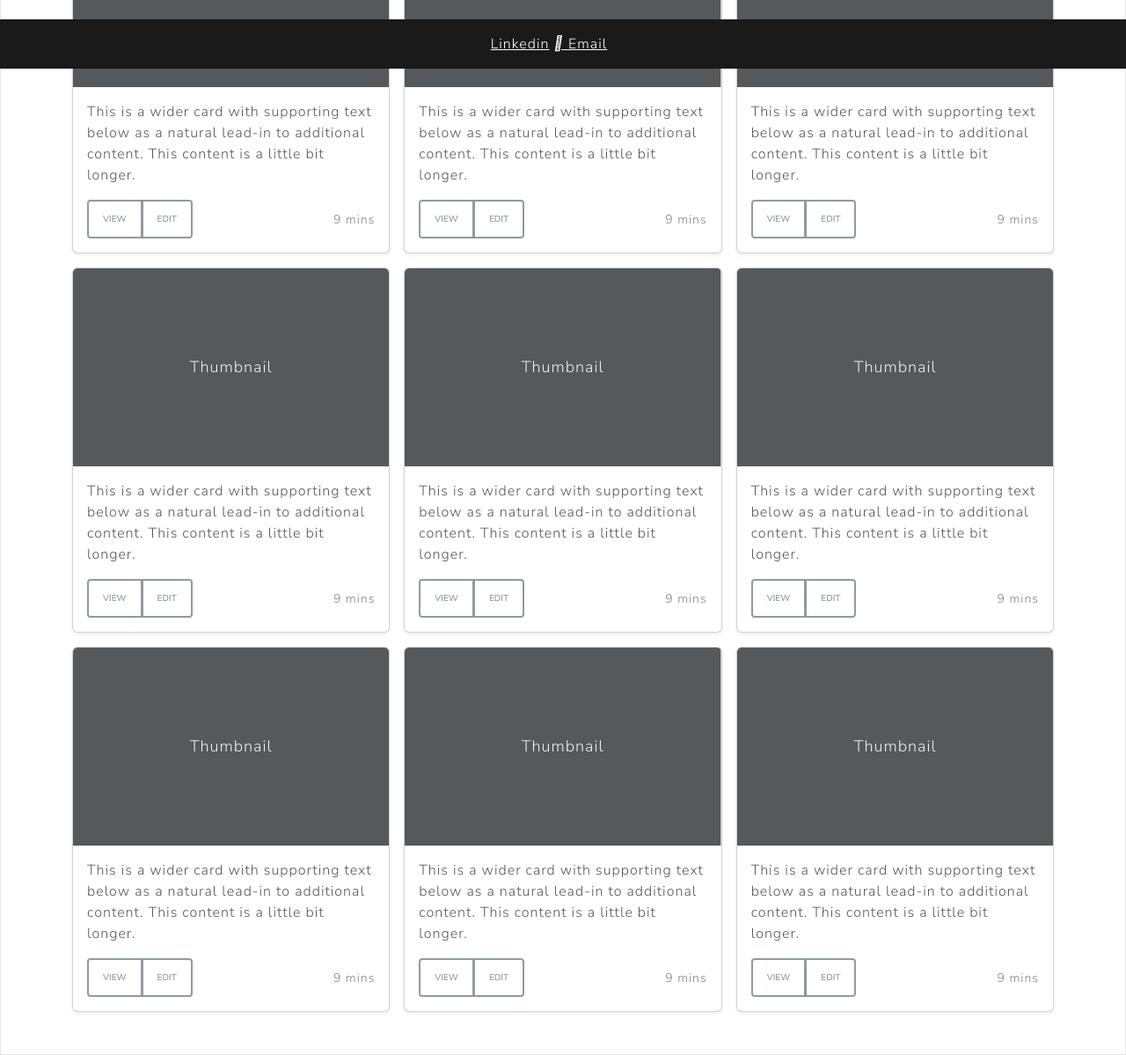
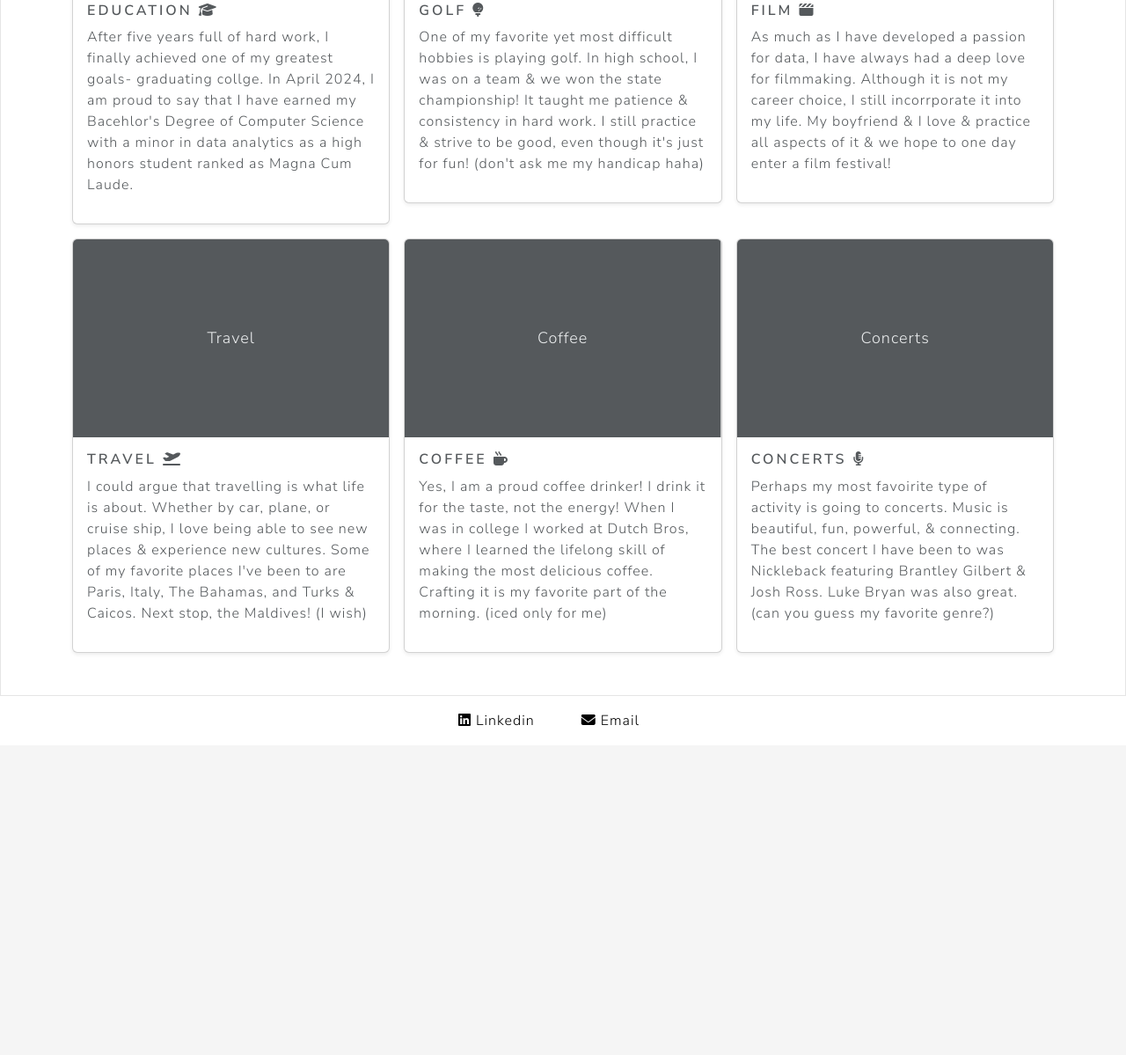
Before and after one commit to katelinw/DataAnalyticsPortfolio, a plain HTML site: page About.html in a window 1280 px wide. Shown: the part 722-1921 px from the top of the page at 88% size. After the commit the page ends 1569 px from the top, so only its background shows below. Drawn offline with nearby package versions, Linux system fonts and the light colour scheme.

Commit message:
updates & portfolio page edits

```diff
--- a/About.html
+++ b/About.html
@@ -7,8 +7,7 @@
     <title>Katelin's Portfolio</title>
     <link href="https://cdn.jsdelivr.net/npm/bootstrap@5.3.3/dist/css/bootstrap.min.css" rel="stylesheet">
     <link rel="stylesheet" href="bootstrap.min.css">
-    <link rel="stylesheet" href="https://cdnjs.cloudflare.com/ajax/libs/font-awesome/4.7.0/css/font-awesome.min.css">
-
+    <link rel="stylesheet" href="https://cdnjs.cloudflare.com/ajax/libs/font-awesome/6.5.1/css/all.min.css">
     <style>
       .bd-placeholder-img {
         font-size: 1.125rem;
@@ -25,17 +24,18 @@
       }
     </style>
 
-  </head>
-  <body>
+</head>
+<body style="background-color: #F5F5F5;">
 
+    <!-- NAV -->
     <nav class="navbar navbar-expand-lg bg-primary" data-bs-theme="dark">
         <div class="container-fluid" style="margin-left: 30px; margin-right: 20px;">
-        <a class="navbar-brand" href="#">Katelin Wooden</a>
+        <a class="navbar-brand" style="margin-left: 155px;" href="#">Katelin Wooden</a>
         <button class="navbar-toggler" type="button" data-bs-toggle="collapse" data-bs-target="#navbarColor01" aria-controls="navbarColor01" aria-expanded="false" aria-label="Toggle navigation">
             <span class="navbar-toggler-icon"></span>
         </button>
         <div class="collapse navbar-collapse" id="navbarColor01">
-            <ul class="navbar-nav ms-auto">
+            <ul class="navbar-nav ms-auto" style="margin-right: 155px;">
                 <li class="nav-item">
                     <a class="nav-link" href="Index.html">Home
                     </a>
@@ -45,7 +45,7 @@
                     <span class="visually-hidden">(current)</span>
                 </li>
                 <li class="nav-item">
-                    <a class="nav-link" href="#">Portfolio</a>
+                    <a class="nav-link" href="Portfolio.html">Portfolio</a>
                 </li>
                 <li class="nav-item">
                     <a class="nav-link" href="#">Resume</a>
@@ -57,185 +57,109 @@
         </div>
         </div>
     </nav>
+    <!-- END OF NAV -->
 
-  <section class="py-5 text-center container">
-    <div class="row py-lg-5">
-      <div class="col-lg-6 col-md-8 mx-auto">
-        <h1 class="fw-light">About Me</h1>
-        <p class="lead text-muted">Something short and leading about the collection below—its contents, the creator, etc. Make it short and sweet, but not too short so folks don’t simply skip over it entirely.</p>
-        <p>
-          <a href="#" class="btn btn-primary my-2">Main call to action</a>
-          <a href="#" class="btn btn-secondary my-2">Secondary action</a>
-        </p>
-      </div>
-    </div>
-  </section>
+    <!-- TOP -->
+    <section class="pt-5 pb-3 text-center container">
+        <div class="row py-lg-5">
+            <div class="col-lg-6 col-md-8 mx-auto">
+                <h1 class="fw-light">About Me</h1>
+                <p class="lead text-muted">I believe personallity & interests are just as important as knowledge & skill. So, here's some personal info about me! I am a 20 year-old from Las Vegas living in Rockwall, TX.</p>
+            </div>
+        </div>
+    </section>
+    <!-- END OF TOP -->
 
+    <!-- CARDS -->
   <div class="album py-5 bg-light">
     <div class="container">
+      <div class="row row-cols-1 row-cols-sm-2 row-cols-md-3 g-3">
 
-      <div class="row row-cols-1 row-cols-sm-2 row-cols-md-3 g-3">
         <div class="col">
           <div class="card shadow-sm">
-            <svg class="bd-placeholder-img card-img-top" width="100%" height="225" xmlns="http://www.w3.org/2000/svg" role="img" aria-label="Placeholder: Thumbnail" preserveAspectRatio="xMidYMid slice" focusable="false"><title>Placeholder</title><rect width="100%" height="100%" fill="#55595c"/><text x="50%" y="50%" fill="#eceeef" dy=".3em">Thumbnail</text></svg>
-
+            <svg class="bd-placeholder-img card-img-top" width="100%" height="225" role="img" focusable="false"><rect width="100%" height="100%" fill="#55595c" /><text x="50%" y="50%" fill="#eceeef" dy=".3em">Graduation</text></svg>
             <div class="card-body">
-              <p class="card-text">This is a wider card with supporting text below as a natural lead-in to additional content. This content is a little bit longer.</p>
-              <div class="d-flex justify-content-between align-items-center">
-                <div class="btn-group">
-                  <button type="button" class="btn btn-sm btn-outline-secondary">View</button>
-                  <button type="button" class="btn btn-sm btn-outline-secondary">Edit</button>
-                </div>
-                <small class="text-muted">9 mins</small>
-              </div>
+                <h5>Education  <i class="fa-solid fa-graduation-cap"></i></h5>
+                <p class="card-text">After five years full of hard work, I finally achieved one of my greatest goals- graduating collge. In April 2024, I am proud to say that I have earned my Bacehlor's Degree of Computer Science with a minor in data analytics as a high honors student ranked as Magna Cum Laude.</p>
+                <div class="d-flex justify-content-between align-items-center">
             </div>
-          </div>
-        </div>
-        <div class="col">
-          <div class="card shadow-sm">
-            <svg class="bd-placeholder-img card-img-top" width="100%" height="225" xmlns="http://www.w3.org/2000/svg" role="img" aria-label="Placeholder: Thumbnail" preserveAspectRatio="xMidYMid slice" focusable="false"><title>Placeholder</title><rect width="100%" height="100%" fill="#55595c"/><text x="50%" y="50%" fill="#eceeef" dy=".3em">Thumbnail</text></svg>
-
-            <div class="card-body">
-              <p class="card-text">This is a wider card with supporting text below as a natural lead-in to additional content. This content is a little bit longer.</p>
-              <div class="d-flex justify-content-between align-items-center">
-                <div class="btn-group">
-                  <button type="button" class="btn btn-sm btn-outline-secondary">View</button>
-                  <button type="button" class="btn btn-sm btn-outline-secondary">Edit</button>
-                </div>
-                <small class="text-muted">9 mins</small>
-              </div>
-            </div>
-          </div>
-        </div>
-        <div class="col">
-          <div class="card shadow-sm">
-            <svg class="bd-placeholder-img card-img-top" width="100%" height="225" xmlns="http://www.w3.org/2000/svg" role="img" aria-label="Placeholder: Thumbnail" preserveAspectRatio="xMidYMid slice" focusable="false"><title>Placeholder</title><rect width="100%" height="100%" fill="#55595c"/><text x="50%" y="50%" fill="#eceeef" dy=".3em">Thumbnail</text></svg>
-
-            <div class="card-body">
-              <p class="card-text">This is a wider card with supporting text below as a natural lead-in to additional content. This content is a little bit longer.</p>
-              <div class="d-flex justify-content-between align-items-center">
-                <div class="btn-group">
-                  <button type="button" class="btn btn-sm btn-outline-secondary">View</button>
-                  <button type="button" class="btn btn-sm btn-outline-secondary">Edit</button>
-                </div>
-                <small class="text-muted">9 mins</small>
-              </div>
             </div>
           </div>
         </div>
 
         <div class="col">
           <div class="card shadow-sm">
-            <svg class="bd-placeholder-img card-img-top" width="100%" height="225" xmlns="http://www.w3.org/2000/svg" role="img" aria-label="Placeholder: Thumbnail" preserveAspectRatio="xMidYMid slice" focusable="false"><title>Placeholder</title><rect width="100%" height="100%" fill="#55595c"/><text x="50%" y="50%" fill="#eceeef" dy=".3em">Thumbnail</text></svg>
-
+            <svg class="bd-placeholder-img card-img-top" width="100%" height="225" role="img" focusable="false"><rect width="100%" height="100%" fill="#55595c"/><text x="50%" y="50%" fill="#eceeef" dy=".3em">Golf</text></svg>
             <div class="card-body">
-              <p class="card-text">This is a wider card with supporting text below as a natural lead-in to additional content. This content is a little bit longer.</p>
-              <div class="d-flex justify-content-between align-items-center">
-                <div class="btn-group">
-                  <button type="button" class="btn btn-sm btn-outline-secondary">View</button>
-                  <button type="button" class="btn btn-sm btn-outline-secondary">Edit</button>
+                <h5>Golf  <i class="fa-solid fa-golf-ball-tee"></i></h5>
+                <p class="card-text">One of my favorite yet most difficult hobbies is playing golf. In high school, I was on a team & we won the state championship! It taught me patience & consistency in hard work. I still practice & strive to be good, even though it's just for fun! (don't ask me my handicap haha)</p>
+                <div class="d-flex justify-content-between align-items-center">
                 </div>
-                <small class="text-muted">9 mins</small>
-              </div>
-            </div>
-          </div>
-        </div>
-        <div class="col">
-          <div class="card shadow-sm">
-            <svg class="bd-placeholder-img card-img-top" width="100%" height="225" xmlns="http://www.w3.org/2000/svg" role="img" aria-label="Placeholder: Thumbnail" preserveAspectRatio="xMidYMid slice" focusable="false"><title>Placeholder</title><rect width="100%" height="100%" fill="#55595c"/><text x="50%" y="50%" fill="#eceeef" dy=".3em">Thumbnail</text></svg>
-
-            <div class="card-body">
-              <p class="card-text">This is a wider card with supporting text below as a natural lead-in to additional content. This content is a little bit longer.</p>
-              <div class="d-flex justify-content-between align-items-center">
-                <div class="btn-group">
-                  <button type="button" class="btn btn-sm btn-outline-secondary">View</button>
-                  <button type="button" class="btn btn-sm btn-outline-secondary">Edit</button>
-                </div>
-                <small class="text-muted">9 mins</small>
-              </div>
-            </div>
-          </div>
-        </div>
-        <div class="col">
-          <div class="card shadow-sm">
-            <svg class="bd-placeholder-img card-img-top" width="100%" height="225" xmlns="http://www.w3.org/2000/svg" role="img" aria-label="Placeholder: Thumbnail" preserveAspectRatio="xMidYMid slice" focusable="false"><title>Placeholder</title><rect width="100%" height="100%" fill="#55595c"/><text x="50%" y="50%" fill="#eceeef" dy=".3em">Thumbnail</text></svg>
-
-            <div class="card-body">
-              <p class="card-text">This is a wider card with supporting text below as a natural lead-in to additional content. This content is a little bit longer.</p>
-              <div class="d-flex justify-content-between align-items-center">
-                <div class="btn-group">
-                  <button type="button" class="btn btn-sm btn-outline-secondary">View</button>
-                  <button type="button" class="btn btn-sm btn-outline-secondary">Edit</button>
-                </div>
-                <small class="text-muted">9 mins</small>
-              </div>
             </div>
           </div>
         </div>
 
         <div class="col">
           <div class="card shadow-sm">
-            <svg class="bd-placeholder-img card-img-top" width="100%" height="225" xmlns="http://www.w3.org/2000/svg" role="img" aria-label="Placeholder: Thumbnail" preserveAspectRatio="xMidYMid slice" focusable="false"><title>Placeholder</title><rect width="100%" height="100%" fill="#55595c"/><text x="50%" y="50%" fill="#eceeef" dy=".3em">Thumbnail</text></svg>
+            <svg class="bd-placeholder-img card-img-top" width="100%" height="225" role="img" focusable="false"><rect width="100%" height="100%" fill="#55595c"/><text x="50%" y="50%" fill="#eceeef" dy=".3em">Film</text></svg>
+            <div class="card-body">
+                <h5>Film  <i class="fa-solid fa-clapperboard"></i></h5>
+                <p class="card-text">As much as I have developed a passion for data, I have always had a deep love for filmmaking. Although it is not my career choice, I still incorrporate it into my life. My boyfriend & I love & practice all aspects of it & we hope to one day enter a film festival!</p>
+                <div class="d-flex justify-content-between align-items-center">
+                </div>
+            </div>
+          </div>
+        </div>
 
+        <div class="col">
+          <div class="card shadow-sm">
+            <svg class="bd-placeholder-img card-img-top" width="100%" height="225" role="img" focusable="false"><rect width="100%" height="100%" fill="#55595c"/><text x="50%" y="50%" fill="#eceeef" dy=".3em">Travel</text></svg>
             <div class="card-body">
-              <p class="card-text">This is a wider card with supporting text below as a natural lead-in to additional content. This content is a little bit longer.</p>
-              <div class="d-flex justify-content-between align-items-center">
-                <div class="btn-group">
-                  <button type="button" class="btn btn-sm btn-outline-secondary">View</button>
-                  <button type="button" class="btn btn-sm btn-outline-secondary">Edit</button>
+                <h5>Travel  <i class="fa-solid fa-plane-departure"></i></h5>
+                <p class="card-text">I could argue that travelling is what life is about. Whether by car, plane, or cruise ship, I love being able to see new places & experience new cultures. Some of my favorite places I've been to are Paris, Italy, The Bahamas, and Turks & Caicos. Next stop, the Maldives! (I wish)</p>
+                <div class="d-flex justify-content-between align-items-center">
                 </div>
-                <small class="text-muted">9 mins</small>
+            </div>
+          </div>
+        </div>
+
+        <div class="col">
+            <div class="card shadow-sm">
+              <svg class="bd-placeholder-img card-img-top" width="100%" height="225" role="img" focusable="false"><rect width="100%" height="100%" fill="#55595c"/><text x="50%" y="50%" fill="#eceeef" dy=".3em">Coffee</text></svg>
+              <div class="card-body">
+                    <h5>Coffee  <i class="fa-solid fa-mug-hot"></i></h5>
+                    <p class="card-text">Yes, I am a proud coffee drinker! I drink it for the taste, not the energy! When I was in college I worked at Dutch Bros, where I learned the lifelong skill of making the most delicious coffee. Crafting it is my favorite part of the morning. (iced only for me)</p>
+                    <div class="d-flex justify-content-between align-items-center">
+                    </div>
               </div>
             </div>
           </div>
-        </div>
+
         <div class="col">
-          <div class="card shadow-sm">
-            <svg class="bd-placeholder-img card-img-top" width="100%" height="225" xmlns="http://www.w3.org/2000/svg" role="img" aria-label="Placeholder: Thumbnail" preserveAspectRatio="xMidYMid slice" focusable="false"><title>Placeholder</title><rect width="100%" height="100%" fill="#55595c"/><text x="50%" y="50%" fill="#eceeef" dy=".3em">Thumbnail</text></svg>
-
-            <div class="card-body">
-              <p class="card-text">This is a wider card with supporting text below as a natural lead-in to additional content. This content is a little bit longer.</p>
-              <div class="d-flex justify-content-between align-items-center">
-                <div class="btn-group">
-                  <button type="button" class="btn btn-sm btn-outline-secondary">View</button>
-                  <button type="button" class="btn btn-sm btn-outline-secondary">Edit</button>
-                </div>
-                <small class="text-muted">9 mins</small>
+            <div class="card shadow-sm">
+              <svg class="bd-placeholder-img card-img-top" width="100%" height="225" role="img" focusable="false"><rect width="100%" height="100%" fill="#55595c"/><text x="50%" y="50%" fill="#eceeef" dy=".3em">Concerts</text></svg>
+              <div class="card-body">
+                    <h5>Concerts  <i class="fa-solid fa-microphone-lines"></i></h5>
+                    <p class="card-text">Perhaps my most favoirite type of activity is going to concerts. Music is beautiful, fun, powerful, & connecting. The best concert I have been to was Nickleback featuring Brantley Gilbert & Josh Ross. Luke Bryan was also great. (can you guess my favorite genre?)</p>
+                    <div class="d-flex justify-content-between align-items-center">
+                    </div>
               </div>
             </div>
           </div>
-        </div>
-        <div class="col">
-          <div class="card shadow-sm">
-            <svg class="bd-placeholder-img card-img-top" width="100%" height="225" xmlns="http://www.w3.org/2000/svg" role="img" aria-label="Placeholder: Thumbnail" preserveAspectRatio="xMidYMid slice" focusable="false"><title>Placeholder</title><rect width="100%" height="100%" fill="#55595c"/><text x="50%" y="50%" fill="#eceeef" dy=".3em">Thumbnail</text></svg>
 
-            <div class="card-body">
-              <p class="card-text">This is a wider card with supporting text below as a natural lead-in to additional content. This content is a little bit longer.</p>
-              <div class="d-flex justify-content-between align-items-center">
-                <div class="btn-group">
-                  <button type="button" class="btn btn-sm btn-outline-secondary">View</button>
-                  <button type="button" class="btn btn-sm btn-outline-secondary">Edit</button>
-                </div>
-                <small class="text-muted">9 mins</small>
-              </div>
-            </div>
-          </div>
-        </div>
       </div>
     </div>
   </div>
+  <!-- END OF CARDS -->
 
 
-<footer class="fixed-bottom bg-primary">
-    <div class="nav-item text-center p-3">
-        <a style="color: white;" href="https://www.linkedin.com/in/katelin-wooden/"><i class="fa-brands fa-Linkedin"></i> Linkedin</a>
-        <a style="color: white;" href="mailto:kwooden0918@gmail.com"><i class="fa-regular fa-envelope"></i> Email</a>
-    </div>
-</footer>
+    <footer class="bg-secondary">
+        <div class="nav-item text-center p-3">
+            <a class="px-4 link" style="color: black; text-decoration: none;" href="https://www.linkedin.com/in/katelin-wooden/"><i class="fa-brands fa-linkedin"></i> Linkedin</a>
+            <a class="px-4 link" style="color: black; text-decoration: none;" href="mailto:kwooden0918@gmail.com"><i class="fa-solid fa-envelope"></i> Email</a>
+        </div>
+    </footer>
 
 
-    <script src="../assets/dist/js/bootstrap.bundle.min.js"></script>
-
-
-  </body>
+</body>
 </html>
```
Also changed, not shown: Dashboards.js (added, +13 -0 lines), Index.html (+22 -14 lines), Portfolio.html (added, +91 -0 lines), 2 other files.
